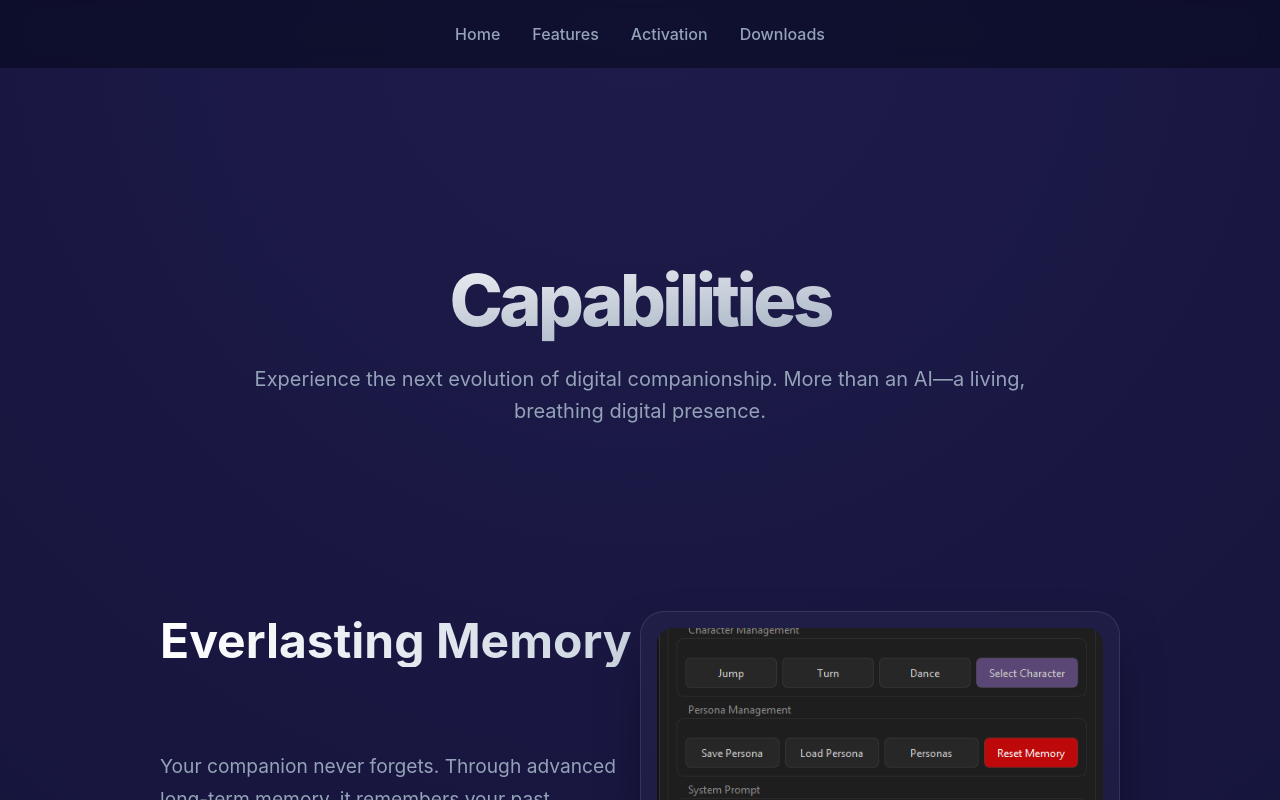
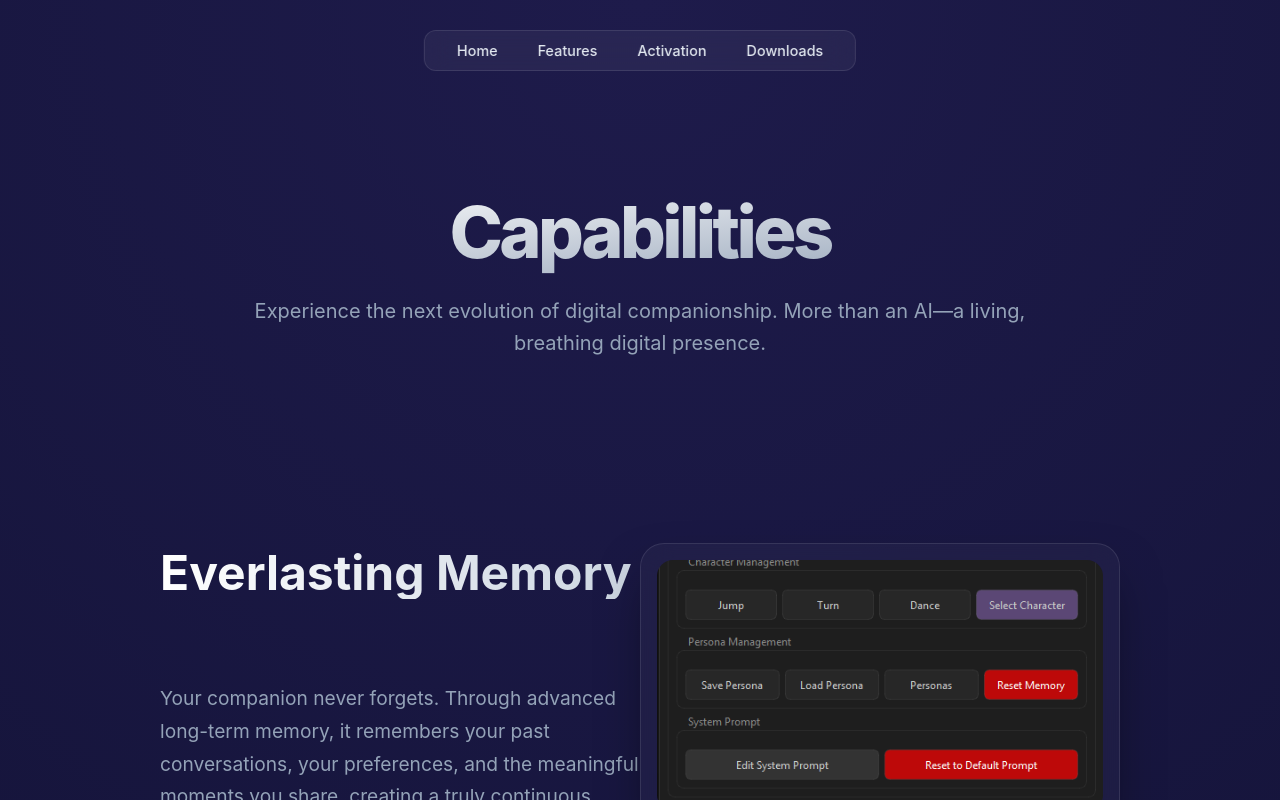
Before and after one commit to nabajyoticlaw/assistant, a Next.js app: page /feature in a window 1280 px wide. Shown: the top 800 px of the page. Built offline with nearby package versions, Linux system fonts and the light colour scheme.

Commit message:
Clean up project and remove deleted files

```diff
--- a/feature.module.css
+++ b/feature.module.css
@@ -14,29 +14,34 @@
     overflow-x: hidden;
   }
 
-  /* Navigation */
+  /* --- NAVIGATION --- */
   .navContainer {
-    width: 100%;
-    padding: 1.5rem;
+    position: fixed;
+    top: 30px;
+    left: 50%;
+    transform: translateX(-50%);
+    z-index: 100;
+    background: rgba(255, 255, 255, 0.05);
+    backdrop-filter: blur(12px);
+    -webkit-backdrop-filter: blur(12px);
+    border: 1px solid rgba(255, 255, 255, 0.1);
+    padding: 0.7rem 2rem;
+    border-radius: 12px;
     display: flex;
-    justify-content: center;
-    gap: 2rem;
-    background: rgba(2, 6, 23, 0.5);
-    backdrop-filter: blur(10px);
-    position: sticky;
-    top: 0;
-    z-index: 100;
+    gap: 2.5rem;
+    align-items: center;
   }
 
   .navLink {
-    color: #94a3b8;
+    color: #e2e8f0;
     text-decoration: none;
+    font-size: 0.9rem;
     font-weight: 500;
-    transition: color 0.3s ease;
+    transition: color 0.3s;
   }
 
   .navLink:hover {
-    color: #ffffff;
+    color: #38bdf8;
   }
 
   /* Hero Section */
```
